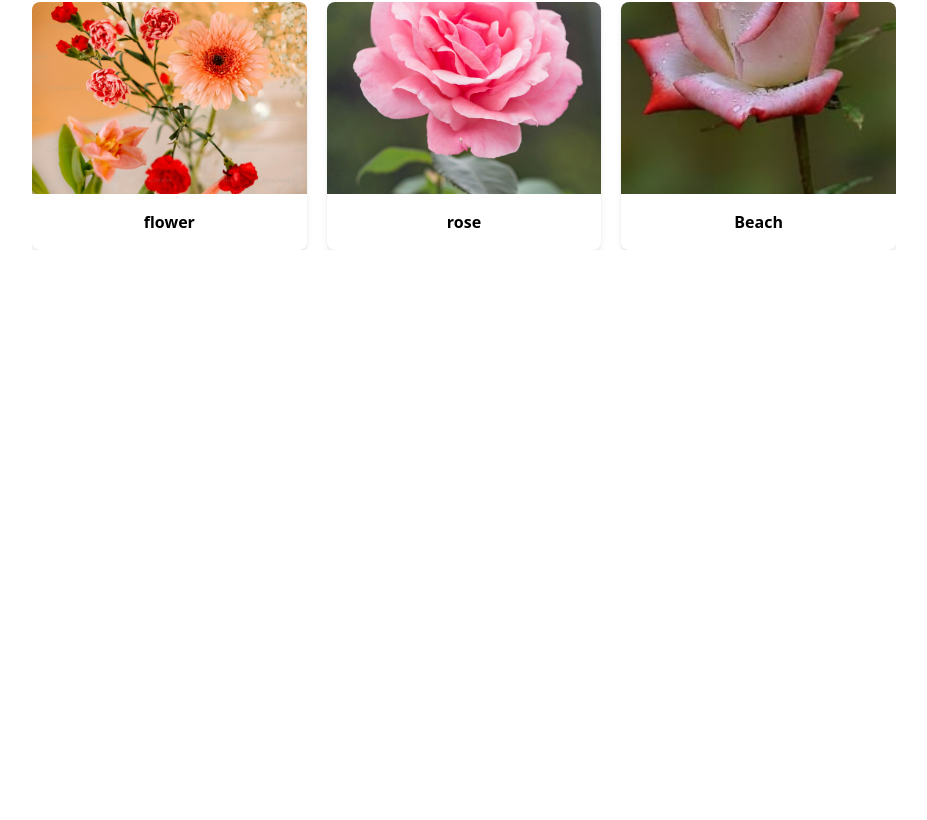
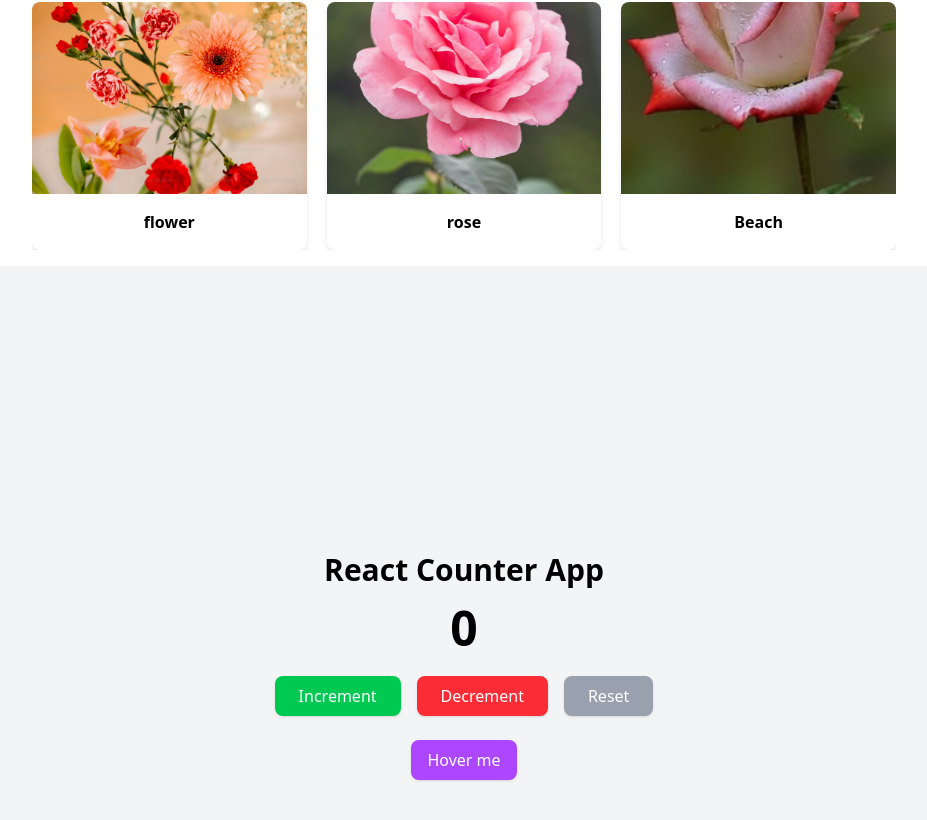
Before and after one commit to sunita0987/nested-page, a React (Vite) app: page /home in a window 1280 px wide. Shown: the part 1742-2562 px from the top of the page, without its empty margins (176-1103 px from the left). Before the commit the page ends 2008 px from the top, so only its background shows below. Built offline with nearby package versions, Linux system fonts and the light colour scheme.

Commit message:
counter app add

```diff
--- a/src/App.jsx
+++ b/src/App.jsx
@@ -9,7 +9,7 @@ import Home from"./pages/Home"
 import About from "./pages/About"
 import Contact from "./pages/Contact"
 import Slider from "./components/Slider";
-// import CounterApp from "./components/CounterApp";
+import CounterApp from "./components/CounterApp";
 
 function App() {
   return (
@@ -34,7 +34,7 @@ function App() {
           <Route path="/contact" element={<Contact />} />
         </Routes>
         <Slider />
-        {/* <CounterApp/> */}
+        <CounterApp/>
     </>
   );
 }
```
